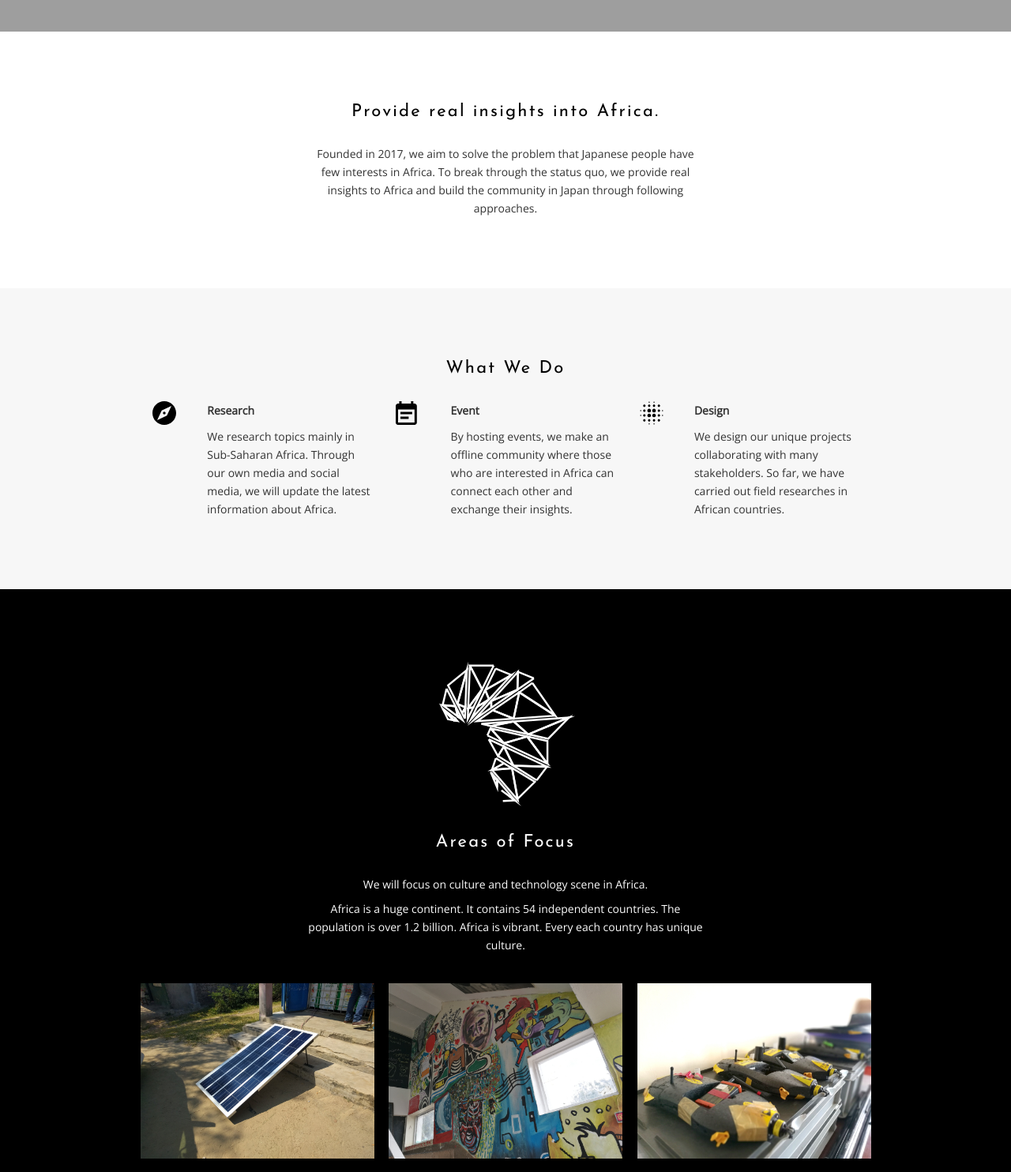
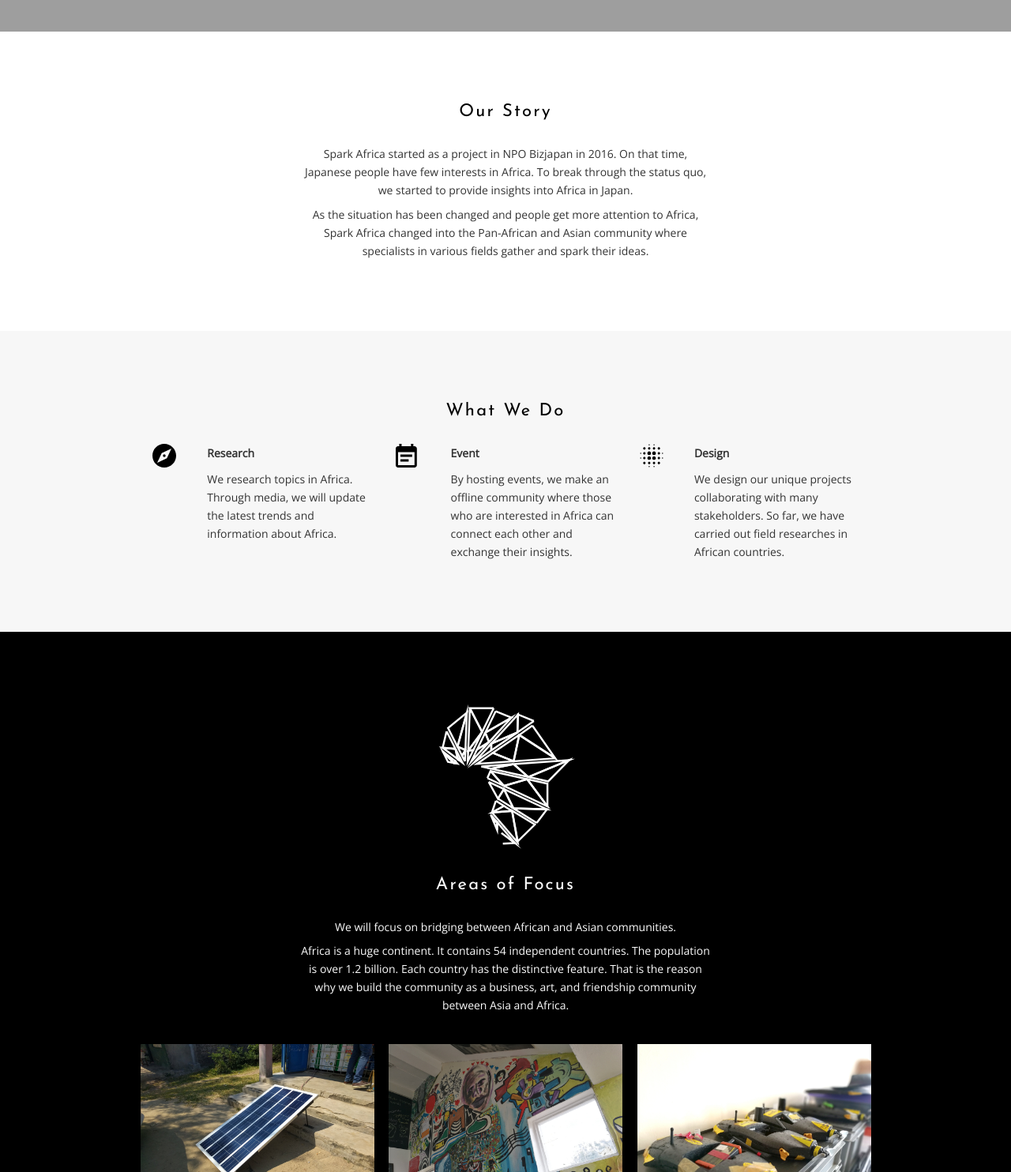
Before and after one commit to hirkame/Spark-Africa-Website, a plain HTML site: page index.html in a window 1280 px wide. Shown: the part 600-2084 px from the top of the page at 79% size. Drawn offline with nearby package versions, Linux system fonts and the light colour scheme; grey boxes are pictures that could not be loaded.

Commit message:
Modified contents of pages.

```diff
--- a/css/home.scss
+++ b/css/home.scss
@@ -14,12 +14,15 @@
   width: 100vw;
   padding: 90px 0 60px 0;
   .about-wrapper {
-    max-width: 500px;
+    max-width: 520px;
     width: 90%;
     margin: 0 auto;
     text-align: center;
     .about-explanation {
       margin: 30px 0;
+      p {
+        margin: 7.5px 0;
+      }
     }
   }
 }
@@ -74,7 +77,7 @@
       margin: 0 auto;
     }
     .text-area {
-      max-width: 500px;
+      max-width: 520px;
       width: 90%;
       margin: 0 auto;
       h2 {
--- a/index.html
+++ b/index.html
@@ -69,13 +69,18 @@
     <!-- About Wrapper -->
     <section class="wrapper-for-about" id="header-showup">
       <div class="about-wrapper">
-        <h2>Provide real insights into Africa.</h2>
+        <h2>Our Story</h2>
         <div class="about-explanation">
           <p>
-            Founded in 2017, we aim to solve the problem that Japanese people
-            have few interests in Africa. To break through the status quo, we
-            provide real insights to Africa and build the community in Japan
-            through following approaches.
+            Spark Africa started as a project in NPO Bizjapan in 2016. On that
+            time, Japanese people have few interests in Africa. To break through
+            the status quo, we started to provide insights into Africa in Japan.
+          </p>
+          <p>
+            As the situation has been changed and people get more attention to
+            Africa, Spark Africa changed into the Pan-African and Asian
+            community where specialists in various fields gather and spark their
+            ideas.
           </p>
         </div>
       </div>
@@ -92,9 +97,8 @@
             <div class="business-item-exp">
               <h3>Research</h3>
               <p>
-                We research topics mainly in Sub-Saharan Africa. Through our own
-                media and social media, we will update the latest information
-                about Africa.
+                We research topics in Africa. Through media, we will update the
+                latest trends and information about Africa.
               </p>
             </div>
           </div>
@@ -422,11 +426,14 @@
 
         <div class="text-area">
           <h2>Areas of Focus</h2>
-          <p>We will focus on culture and technology scene in Africa.</p>
+          <p>
+            We will focus on bridging between African and Asian communities.
+          </p>
           <p>
             Africa is a huge continent. It contains 54 independent countries.
-            The population is over 1.2 billion. Africa is vibrant. Every each
-            country has unique culture.
+            The population is over 1.2 billion. Each country has the distinctive
+            feature. That is the reason why we build the community as a
+            business, art, and friendship community between Asia and Africa.
           </p>
         </div>
         <div class="areas-of-focus-childwrapper">
```
Also changed, not shown: join/index.html (+9 -8 lines), css/home.css, 1 other file.
